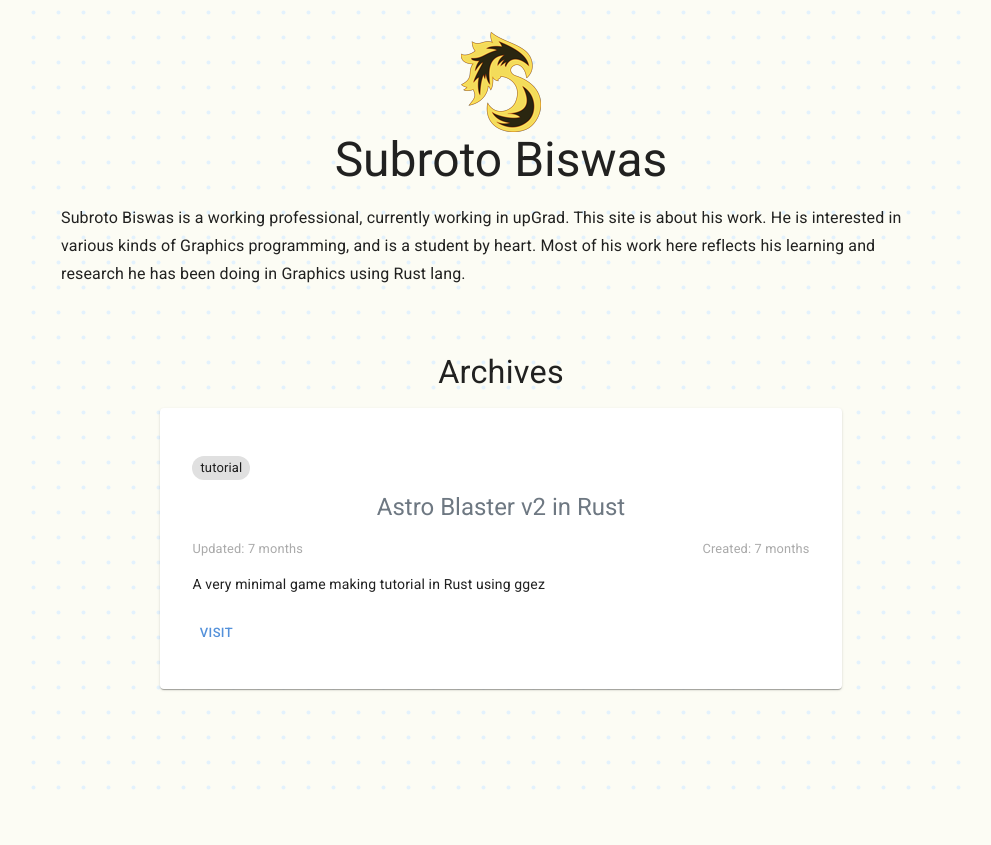
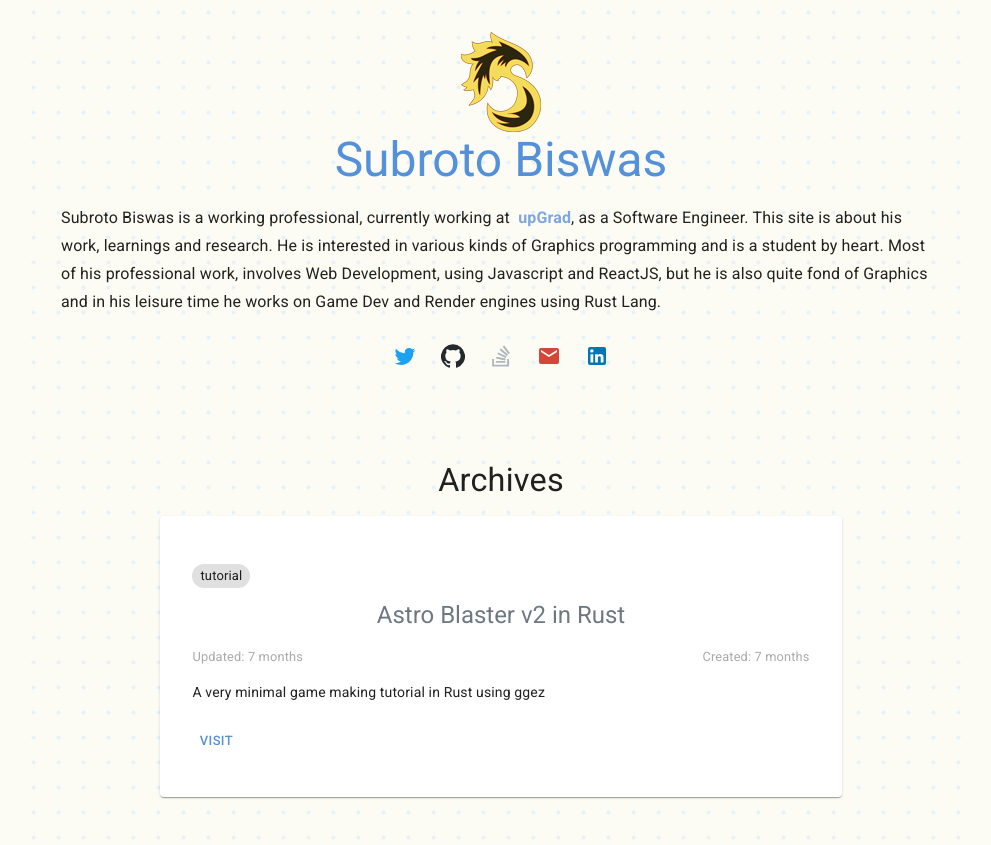
Before and after one commit to Shub1427/Shub1427.github.io, a Next.js app: page / in a window 1280 px wide. Shown: the whole page, without its empty margins (139-1130 px from the left). Before the commit the page ends 800 px from the top, so only its background shows below. Built offline with nearby package versions, Linux system fonts and the light colour scheme.

Commit message:
feat: add social links to my profile

```diff
--- a/@types/mdx.d.ts
+++ b/@types/mdx.d.ts
@@ -1,3 +1,8 @@
+declare module '*.md' {
+  let MDXComponent: (props: any) => JSX.Element;
+  export default MDXComponent;
+}
+
 declare module '*.mdx' {
   let MDXComponent: (props: any) => JSX.Element;
   export default MDXComponent;
--- a/components/profile-details-header.tsx
+++ b/components/profile-details-header.tsx
@@ -1,7 +1,8 @@
 import React from 'react';
-import { makeStyles, Typography } from '@material-ui/core';
+import { makeStyles, Typography, Theme, IconButton } from '@material-ui/core';
+import { socialLinks } from '@constants/social-links';
 
-const useStyles = makeStyles({
+const useStyles = makeStyles((theme: Theme) => ({
   root: {
     display: 'flex',
     flexDirection: 'column',
@@ -15,21 +16,48 @@ const useStyles = makeStyles({
     marginTop: 16,
     maxWidth: 900,
   },
-});
+  highlight: {
+    color: `${theme.palette.primary.light}`,
+    fontWeight: 'bold',
+  },
+  socialWrapper: {
+    display: 'flex',
+    justifyContent: 'center',
+    width: '100%',
+    padding: 16,
+  },
+}));
 
 export default function ProfileDetailsHeader() {
   const classes = useStyles();
   return (
     <div className={classes.root}>
       <img height="100%" src="/images/logo-small.png" alt="Shub's logo" />
-      <Typography variant="h3"> Subroto Biswas</Typography>
+      <Typography variant="h3" color="primary">
+        Subroto Biswas
+      </Typography>
       <Typography variant="subtitle1" className={classes.description}>
-        Subroto Biswas is a working professional, currently working in upGrad.
-        This site is about his work. He is interested in various kinds of
-        Graphics programming, and is a student by heart. Most of his work here
-        reflects his learning and research he has been doing in Graphics using
-        Rust lang.
+        Subroto Biswas is a working professional, currently working at &nbsp;
+        <span className={classes.highlight}>upGrad</span>, as a Software
+        Engineer. This site is about his work, learnings and research. He is
+        interested in various kinds of Graphics programming and is a student by
+        heart. Most of his professional work, involves Web Development, using
+        Javascript and ReactJS, but he is also quite fond of Graphics and in his
+        leisure time he works on Game Dev and Render engines using Rust Lang.
       </Typography>
+      <div className={classes.socialWrapper}>
+        {socialLinks.map(social => (
+          <IconButton
+            key={social.key}
+            href={social.link}
+            target="_blank"
+            color="secondary"
+            aria-label={social.key}
+          >
+            <social.icon style={{ fill: social.color }} />
+          </IconButton>
+        ))}
+      </div>
     </div>
   );
 }
--- /dev/null
+++ b/constants/social-links.tsx
@@ -0,0 +1,59 @@
+import React from 'react';
+import TwitterIcon from '@material-ui/icons/Twitter';
+import Github from '@material-ui/icons/Github';
+import EmailIcon from '@material-ui/icons/Email';
+import LinkedIn from '@material-ui/icons/LinkedIn';
+
+const StackOverflow = (props: any) => {
+  return (
+    <svg
+      aria-hidden="true"
+      focusable="false"
+      data-icon="stack-overflow"
+      role="img"
+      xmlns="http://www.w3.org/2000/svg"
+      width="24"
+      height="24"
+      viewBox="0 0 384 512"
+      {...props}
+    >
+      <path
+        fill="inherit"
+        d="M290.7 311L95 269.7 86.8 309l195.7 41zm51-87L188.2 95.7l-25.5 30.8 153.5 128.3zm-31.2 39.7L129.2 179l-16.7 36.5L293.7 300zM262 32l-32 24 119.3 160.3 32-24zm20.5 328h-200v39.7h200zm39.7 80H42.7V320h-40v160h359.5V320h-40z"
+      />
+    </svg>
+  );
+};
+
+export const socialLinks = [
+  {
+    key: 'twitter',
+    link: 'https://twitter.com/Shub7241',
+    color: 'rgb(29, 161, 242)',
+    icon: TwitterIcon,
+  },
+  {
+    key: 'github',
+    link: 'https://github.com/Shub1427',
+    color: '#24292e',
+    icon: Github,
+  },
+  {
+    key: 'stackoverflow',
+    link: 'https://stackoverflow.com/users/2849127/subroto',
+    color: '#adb5bd',
+    icon: StackOverflow,
+  },
+  {
+    key: 'gmail',
+    link: 'mailto:sub14biswas@gmail.com',
+    color: '#D44638',
+    icon: EmailIcon,
+  },
+  {
+    key: 'linkedin',
+    link: 'https://www.linkedin.com/in/shub1427/',
+    color: '#0077b5',
+    icon: LinkedIn,
+  },
+];
--- a/package.json
+++ b/package.json
@@ -28,6 +28,7 @@
   "homepage": "https://shub1427.github.io",
   "dependencies": {
     "@material-ui/core": "^4.9.9",
+    "@material-ui/icons": "^4.9.1",
     "@mdx-js/loader": "^1.4.5",
     "@mdx-js/mdx": "^1.5.8",
     "@next/mdx": "^9.0.5",
--- a/pages/astro-v2/index.tsx
+++ b/pages/astro-v2/index.tsx
@@ -1,7 +1,7 @@
 import React from 'react';
 
 import { Container, makeStyles } from '@material-ui/core';
-import Chap01 from './chap-01.mdx';
+import Chap01 from './chap-01.md';
 
 const useStyles = makeStyles({
   root: {
```
Also changed, not shown: pages/astro-v2/chap-01.md (renamed from pages/astro-v2/chap-01.mdx, +4 -0 lines), 1 other file (tests, documents, lock files or other folders).
